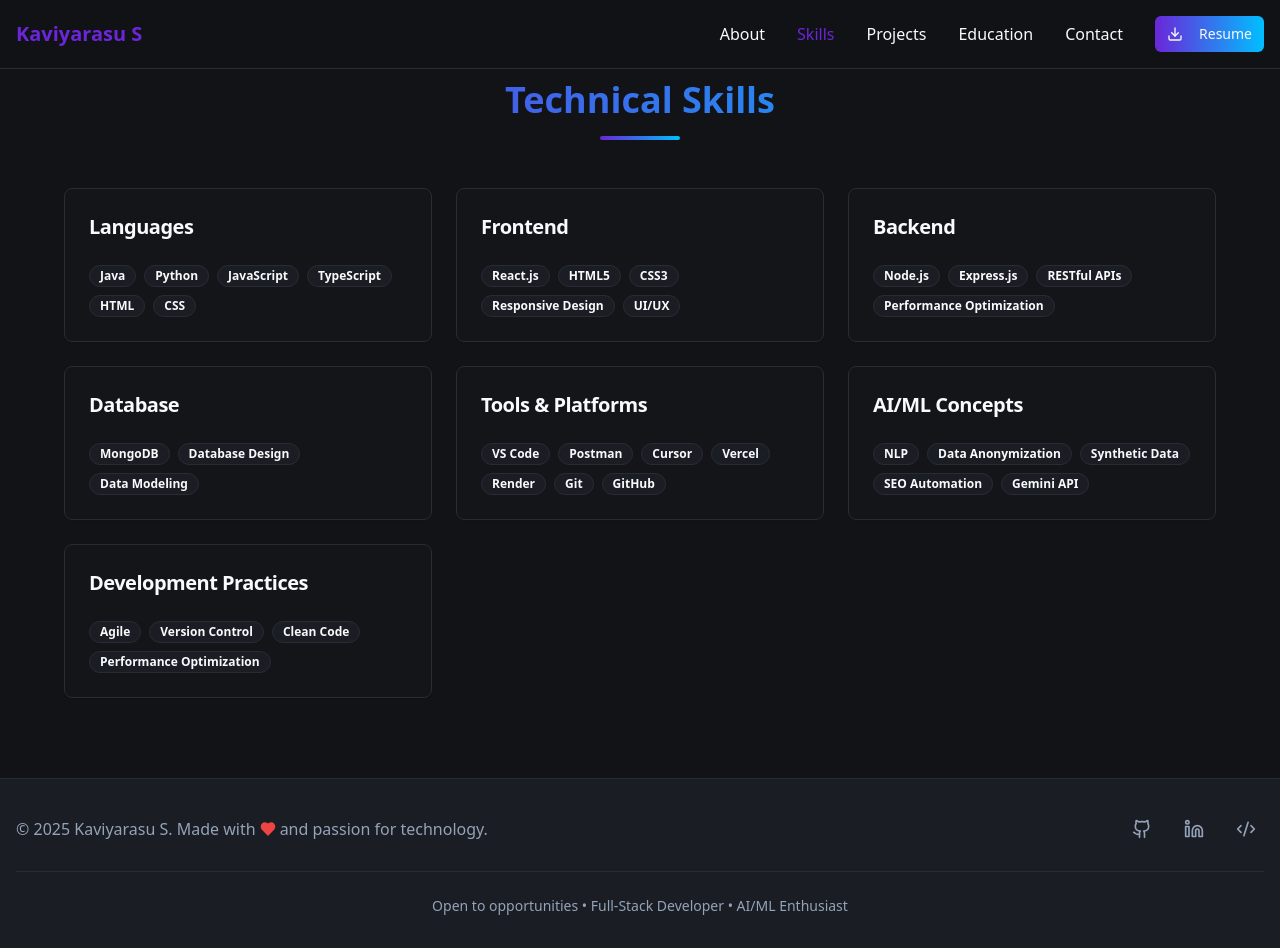
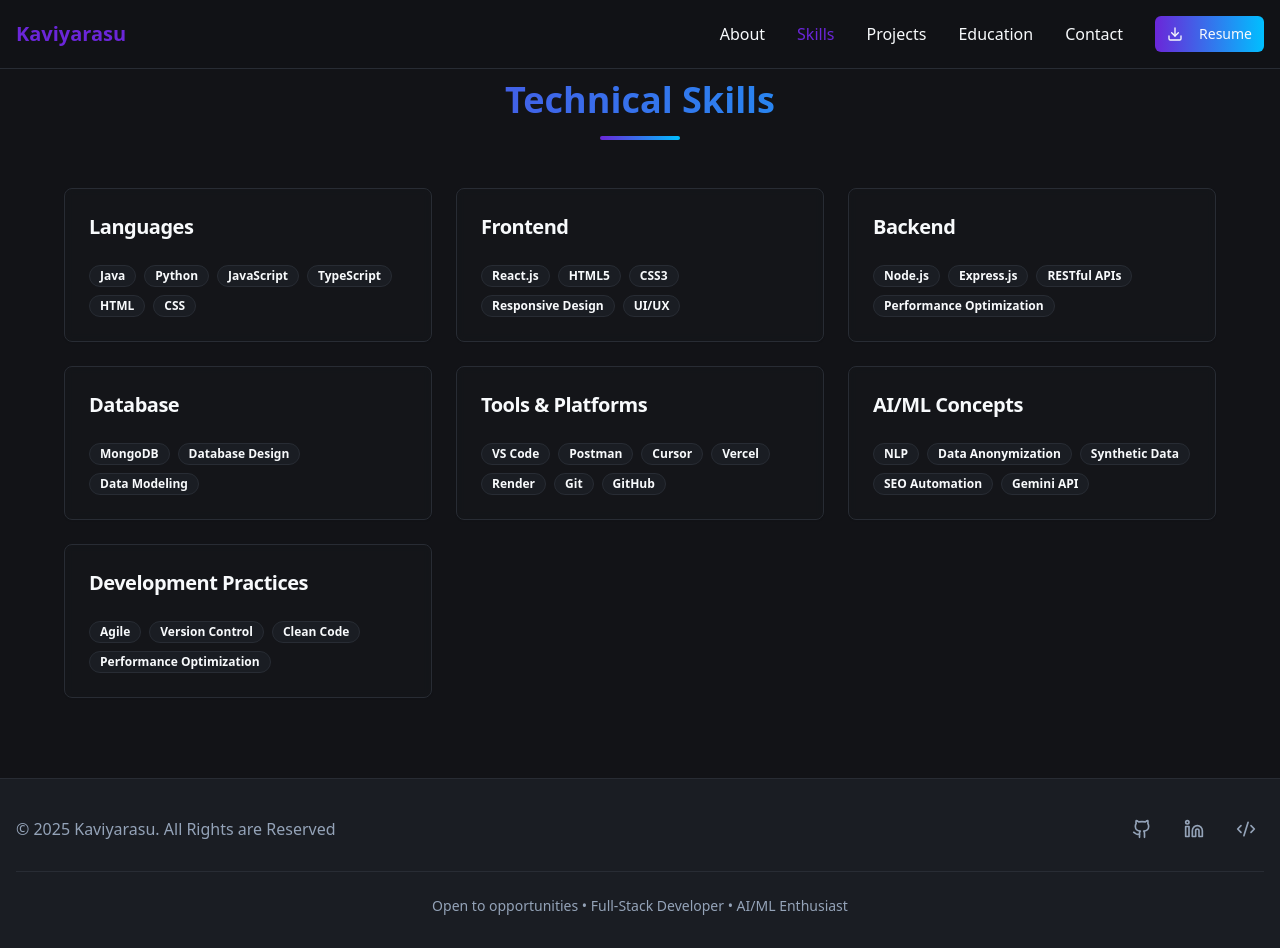
Before and after one commit to Kavi981/kaviyarasu-portfolio, a React (Vite) app: page /skills in a window 1280 px wide. Built offline with nearby package versions, Linux system fonts and the light colour scheme.

Commit message:
Fix footer, projects, and resume
Update footer copyright, project names, and resume link.

```diff
--- a/src/components/Footer.tsx
+++ b/src/components/Footer.tsx
@@ -9,10 +9,8 @@ const Footer = () => {
         <div className="flex flex-col md:flex-row justify-between items-center gap-6">
           {/* Copyright */}
           <div className="text-center md:text-left">
-            <p className="text-muted-foreground flex items-center gap-1 justify-center md:justify-start">
-              © {currentYear} Kaviyarasu S. Made with
-              <Heart className="w-4 h-4 text-red-500 fill-current" />
-              and passion for technology.
+            <p className="text-muted-foreground text-center md:text-left">
+              © 2025 Kaviyarasu. All Rights are Reserved
             </p>
           </div>
 
--- a/src/components/Header.tsx
+++ b/src/components/Header.tsx
@@ -19,7 +19,7 @@ const Header = () => {
     <header className="fixed top-0 w-full z-50 bg-background/80 backdrop-blur-sm border-b border-border">
       <nav className="container mx-auto px-4 py-4 flex items-center justify-between">
         <Link to="/" className="text-xl font-bold text-primary">
-          Kaviyarasu S
+          Kaviyarasu
         </Link>
 
         {/* Desktop Navigation */}
@@ -35,9 +35,15 @@ const Header = () => {
               {item.label}
             </Link>
           ))}
-          <Button variant="glow" size="sm">
-            <Download className="w-4 h-4 mr-2" />
-            Resume
+          <Button variant="glow" size="sm" asChild>
+            <a
+              href="https://drive.google.com/file/d/12qZrz-GIuzi8weEuv1u7X5ShSYCYaFpP/view?usp=drive_link"
+              target="_blank"
+              rel="noopener noreferrer"
+            >
+              <Download className="w-4 h-4 mr-2" />
+              Resume
+            </a>
           </Button>
         </div>
 
@@ -67,9 +73,15 @@ const Header = () => {
                   {item.label}
                 </Link>
               ))}
-              <Button variant="glow" size="sm" className="w-full">
-                <Download className="w-4 h-4 mr-2" />
-                Resume
+              <Button variant="glow" size="sm" className="w-full" asChild>
+                <a
+                  href="https://drive.google.com/file/d/12qZrz-GIuzi8weEuv1u7X5ShSYCYaFpP/view?usp=drive_link"
+                  target="_blank"
+                  rel="noopener noreferrer"
+                >
+                  <Download className="w-4 h-4 mr-2" />
+                  Resume
+                </a>
               </Button>
             </div>
           </div>
--- a/src/components/Hero.tsx
+++ b/src/components/Hero.tsx
@@ -28,7 +28,7 @@ const Hero = () => {
 
           {/* Main Content */}
           <h1 className="text-5xl md:text-7xl font-bold mb-6 bg-gradient-to-r from-primary to-tech-accent bg-clip-text text-transparent">
-            Kaviyarasu S
+            Kaviyarasu
           </h1>
 
           <p className="text-xl md:text-2xl text-muted-foreground mb-4">
```
